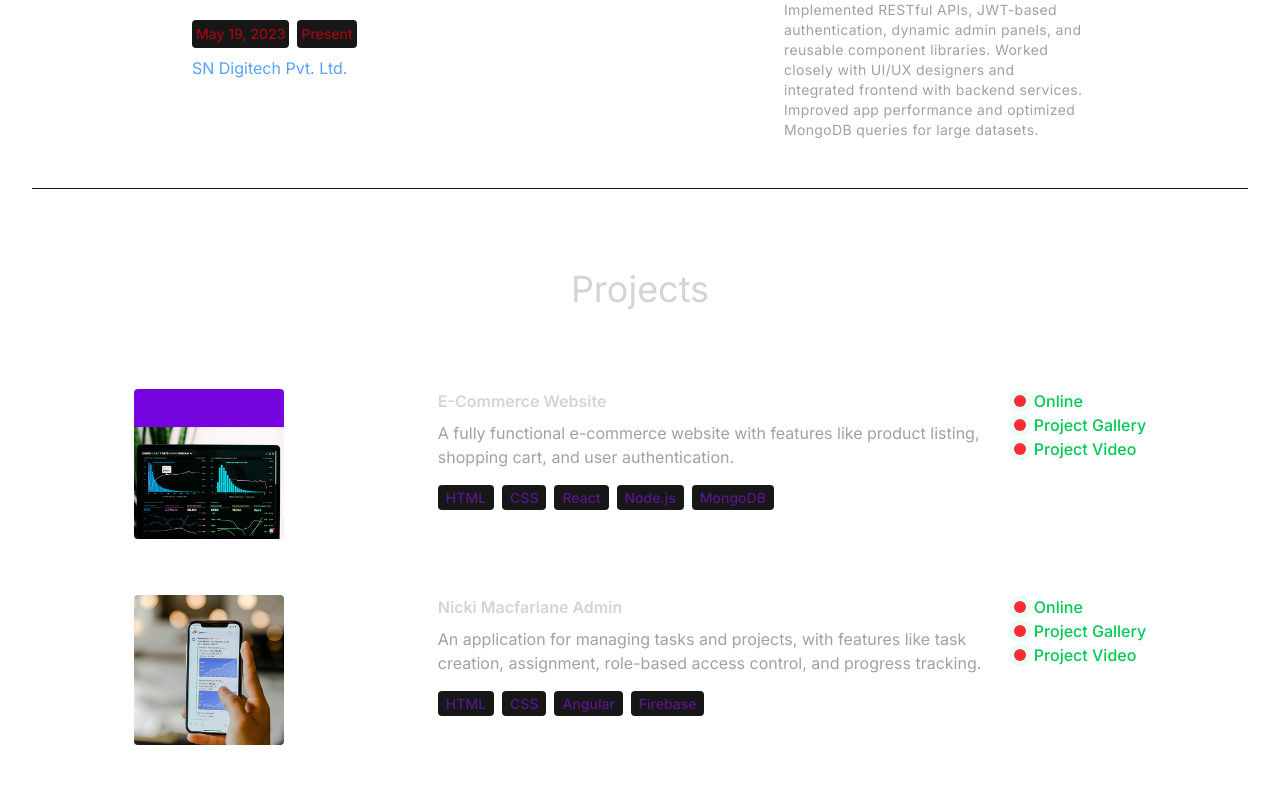
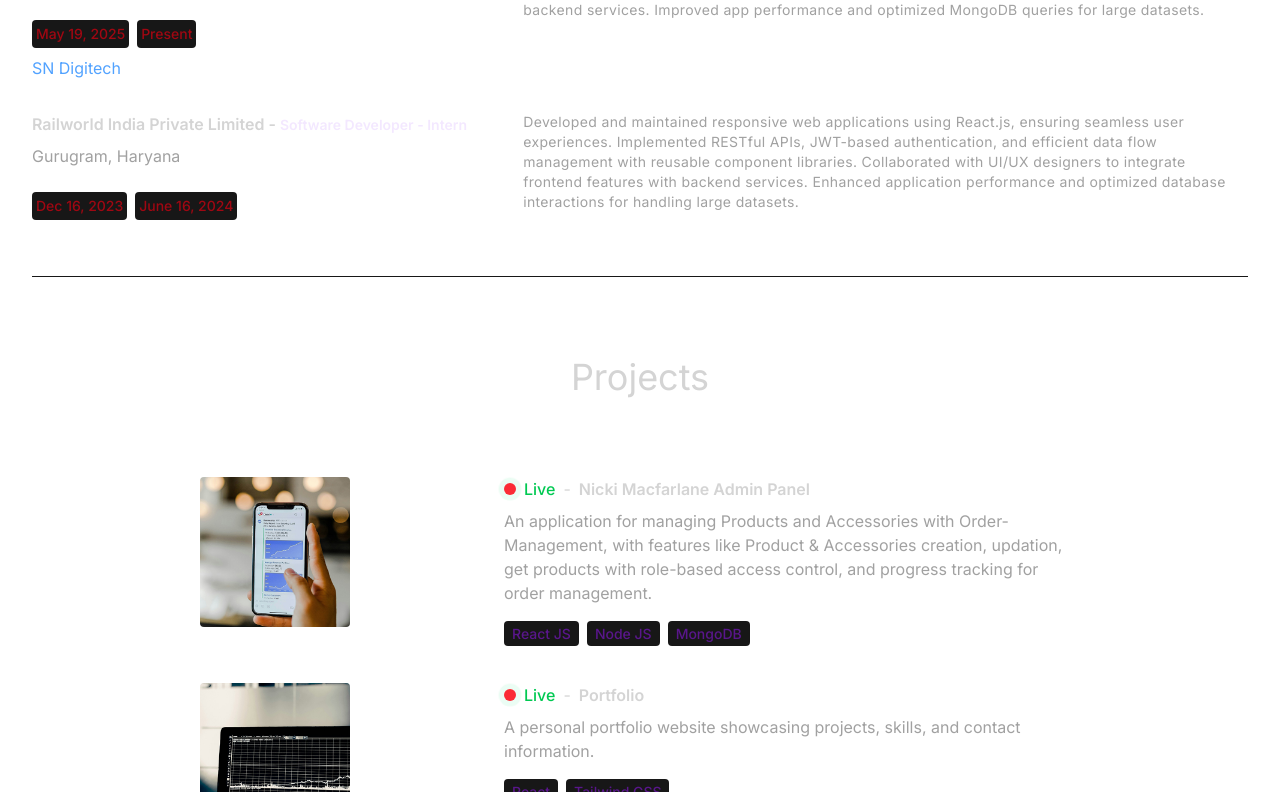
Before and after one commit to Neeraj708888/React-portfolio, a React (Vite) app: page / in a window 1280 px wide. Shown: the part 2928-3720 px from the top of the page. Built offline with nearby package versions, Linux system fonts and the light colour scheme.

Commit message:
Feature added

```diff
--- a/package.json
+++ b/package.json
@@ -15,7 +15,7 @@
     "react": "^19.0.0",
     "react-dom": "^19.0.0",
     "react-icons": "^5.5.0",
-    "react-router-dom": "^7.7.0"
+    "react-router-dom": "^7.9.1"
   },
   "devDependencies": {
     "@eslint/js": "^9.19.0",
--- a/src/components/Experience.jsx
+++ b/src/components/Experience.jsx
@@ -1,6 +1,7 @@
 import React from 'react';
 import { motion } from 'framer-motion';
 import { EXPERIENCE } from '../constants';
+import { Link } from 'react-router-dom';
 
 const Experience = () => {
   return (
@@ -16,13 +17,13 @@ const Experience = () => {
 
       <div>
         {EXPERIENCE.map((experience, index) => (
-          <div key={index} className="mb-8 flex flex-col lg:flex-row lg:justify-center gap-4">
+          <div key={index} className="mb-8 flex flex-col lg:flex-row lg:justify-center gap-2">
             {/* LEFT: Info */}
             <motion.div
               whileInView={{ opacity: 1, x: 0 }}
               initial={{ opacity: 0, x: 100 }}
               transition={{ duration: 1 }}
-              className="w-full max-w-xl lg:w-3/4"
+              className="w-full max-w-xl lg:w-1/2"
             >
               <h6 className="mb-2 font-semibold">
                 {experience?.company} -{' '}
@@ -37,9 +38,8 @@ const Experience = () => {
                 </span>
               ))}
 
-              {EXPERIENCE.map((web_link, index) => (
-                <p className='text-blue-400 hover:underline hover:text-blue-600 mt-2' key={index}><a href={web_link.web_link}>SN Digitech Pvt. Ltd.</a></p>
-            ))}
+                <p className='text-blue-400 hover:underline hover:text-blue-600 mt-2'><a href={experience.web_link}>{experience.short_name}</a></p>
+
             </motion.div>
 
 
@@ -48,11 +48,11 @@ const Experience = () => {
               whileInView={{ opacity: 1, x: 0 }}
               initial={{ opacity: 0, x: -100 }}
               transition={{ duration: 1 }}
-              className="w-full lg:w-1/4 text-left lg:text-right"
+              className="w-full lg:w-3/4 text-left lg:text-right"
             >
-            {EXPERIENCE.map((experience, index) => (
+
                 <p key={index} className="text-sm text-neutral-400 text-start tracking-wide">{experience.description}</p>
-            ))}
+
             </motion.div>
           </div>
         ))}
--- a/src/components/Projects.jsx
+++ b/src/components/Projects.jsx
@@ -14,7 +14,7 @@ const Projects = () => {
       >
         Projects
       </motion.h2>
-      <div className="">
+      <div className="flex flex-col">
         {PROJECTS.map((project, index) => (
           <div key={index} className="mb-8 flex flex-wrap lg:justify-center">
             <motion.div
@@ -37,7 +37,27 @@ const Projects = () => {
               transition={{ duration: 1 }}
               className="w-full max-w-xl lg:w-3/4"
             >
+
+              <div className="flex gap-2">
+                <span className="relative flex h-3 w-3 py-1.5">
+                  <span className="animate-ping absolute inline-flex h-full w-full rounded-full bg-green-400 opacity-75"></span>
+                  <span className="relative inline-flex rounded-full h-3 w-3 bg-red-500"></span>
+                </span>
+                {project.links.map((item, id) => (
+                  <a
+                  key={id}
+                  href={item  }
+                  target="_blank"
+                  rel="noopener noreferrer"
+                  className="text-green-500 font-medium"
+                >
+                  Live
+                </a>
+                ))}{"-"}
+
                 <h6 className="mb-2 font-semibold">{project.title}</h6>
+              </div>
+
               <p className="mb-4 text-neutral-400">{project.description}</p>
               {project.technologies.map((tech, index) => (
                 <span
@@ -48,7 +68,7 @@ const Projects = () => {
                 </span>
               ))}
             </motion.div>
-            <div className="flex flex-col ">
+            {/* <div className="flex flex-col ">
               <div className="flex gap-2">
                 <span className="relative flex h-3 w-3 py-1.5">
                   <span className="animate-ping absolute inline-flex h-full w-full rounded-full bg-green-400 opacity-75"></span>
@@ -91,7 +111,7 @@ const Projects = () => {
                   Project Video
                 </a>
               </div>
-            </div>
+            </div> */}
           </div>
         ))}
       </div>
--- a/src/components/Resume.jsx
+++ b/src/components/Resume.jsx
@@ -4,7 +4,7 @@ const CV = () => {
   return (
     <div className="text-center my-10 overflow-hidden whitespace-nowrap">
       <a
-        href="https://drive.google.com/uc?export=download&id=1Gj97VLqylj2On_rR5NBqD7FScdvISb6V"
+        href="https://drive.google.com/file/d/13V06RFEvw-Aw9u8cct81MgC7JDPiKPv9/view?usp=drivesdk"
         className="inline-block bg-blue-600 text-white px-6 py-3 rounded-lg hover:bg-blue-700 transition duration-300"
       >
         Download CV
--- a/src/constants/index.jsx
+++ b/src/constants/index.jsx
@@ -49,11 +49,9 @@ export const EXPERIENCE = [
     company: "SN Digitech Private Limited",
     position: "MERN Developer",
     location: "Noida, India",
-    web_link: "https://www.sndigitech.com/",
-    duration: [
-      { start: "May 19, 2023" },
-      { end: "Present" }
-    ],
+    web_link: "www.sndigitech.com",
+    short_name: "SN Digitech",
+    duration: [{ start: "May 19, 2025" }, { end: "Present" }],
     description: `
       Developed and maintained full-stack web applications using the MERN stack (MongoDB, Express.js, React.js, Node.js).
       Implemented RESTful APIs, JWT-based authentication, dynamic admin panels, and reusable component libraries.
@@ -71,83 +69,44 @@ export const EXPERIENCE = [
       "Axios",
       "Git",
     ],
-    website: "https://www.sndigitech.com", // Optional
-    logo: "/assets/logos/sndigitech.png",   // Optional
+    logo: "/assets/logos/sndigitech.png", // Optional
   },
-  // You can add more experience entries below if needed
+  {
+    company: "Railworld India Private Limited",
+    position: "Software Developer - Intern",
+    location: "Gurugram, Haryana",
+    duration: [{ start: "Dec 16, 2023" }, { end: "June 16, 2024" }],
+    description: `
+      Developed and maintained responsive web applications using React.js, ensuring seamless user experiences. Implemented RESTful APIs, JWT-based authentication, and efficient data flow management with reusable component libraries. Collaborated with UI/UX designers to integrate frontend features with backend services. Enhanced application performance and optimized database interactions for handling large datasets.
+    `,
+    technologies: ["React.js", "Redux Toolkit", "Tailwind CSS", "Axios", "Git"],
+  },
 ];
+
 
 export const PROJECTS = [
   {
-    title: "E-Commerce Website",
-    image: project1,
+    title: "Nicki Macfarlane Admin Panel",
+    image: project2, // Assuming this is imported correctly above
     description:
-      "A fully functional e-commerce website with features like product listing, shopping cart, and user authentication.",
-    technologies: ["HTML", "CSS", "React", "Node.js", "MongoDB"],
-    details: {
-      links: {
-        web: "https://alicom-admin-pannel.netlify.app/login",
-        local: {
-          github: "",
-        },
-      },
+      "An application for managing Products and Accessories with Order-Management, with features like Product & Accessories creation, updation, get products with role-based access control, and progress tracking for order management.",
+    technologies: ["React JS", "Node JS", "MongoDB"],
+    links: ["https://alicom-admin-pannel.netlify.app/"],
     media: {
       video_link: "", // Optional video demo link
-        project_images: [
-          "image1.jpg",
-          "image2.jpg",
-          "image3.jpg",
-          "image4.jpg",
-        ],
-      },
+      project_images: ["image1.jpg", "image2.jpg", "image3.jpg", "image4.jpg"],
     },
   },
   {
-    title: "Nicki Macfarlane Admin",
-    image: project2, // Assuming this is imported correctly above
-    description:
-      "An application for managing tasks and projects, with features like task creation, assignment, role-based access control, and progress tracking.",
-    technologies: ["HTML", "CSS", "Angular", "Firebase"],
-    details: {
-      links: {
-        web: "https://alicom-admin-pannel.netlify.app/login",
-        local: {
-          github: "",
-        },
-      },
-      media: {
-        video_link: "", // Optional video demo link
-        project_images: [
-          "image1.jpg",
-          "image2.jpg",
-          "image3.jpg",
-          "image4.jpg",
-        ],
-      },
-    },
-  },
-  {
-    title: "BDRL Admin Pannel",
+    title: "Portfolio",
     image: project3,
     description:
       "A personal portfolio website showcasing projects, skills, and contact information.",
-    technologies: ["HTML", "CSS", "React", "Tailwind CSS"],
-    details: {
-      links: {
-        web: "https://alicom-admin-pannel.netlify.app/login",
-        local: {
-          github: "",
-        },
-      },
+    technologies: ["React", "Tailwind CSS"],
+    links: ["https://react-portfolio-neeraj.netlify.app/"],
     media: {
       video_link: "", // Optional video demo link
-        project_images: [
-          "image1.jpg",
-          "image2.jpg",
-          "image3.jpg",
-          "image4.jpg",
-        ],
-      },
+      project_images: ["image1.jpg", "image2.jpg", "image3.jpg", "image4.jpg"],
       },
   },
   {
@@ -156,22 +115,10 @@ export const PROJECTS = [
     description:
       "A platform for creating and publishing blog posts, with features like rich text editing, commenting, and user profiles.",
     technologies: ["HTML", "CSS", "Vue.js", "Express", "mongoDB"],
-    details: {
-      links: {
-        web: "https://alicom-admin-pannel.netlify.app/login",
-        local: {
-          github: "",
-        },
-      },
+    links: ["https://alicom-admin-pannel.netlify.app/"],
     media: {
       video_link: "", // Optional video demo link
-        project_images: [
-          "image1.jpg",
-          "image2.jpg",
-          "image3.jpg",
-          "image4.jpg",
-        ],
-      },
+      project_images: ["image1.jpg", "image2.jpg", "image3.jpg", "image4.jpg"],
     },
   },
   {
@@ -180,26 +127,25 @@ export const PROJECTS = [
     description:
       "A platform for creating and publishing blog posts, with features like rich text editing, commenting, and user profiles.",
     technologies: ["HTML", "CSS", "Vue.js", "Express", "mongoDB"],
-    details: {
-      links: {
-        web: "https://alicom-admin-pannel.netlify.app/login",
-        local: {
-          github: "",
+    links: ["https://alicom-admin-pannel.netlify.app/"],
+    media: {
+      video_link: "", // Optional video demo link
+      project_images: ["image1.jpg", "image2.jpg", "image3.jpg", "image4.jpg"],
     },
   },
-      mmedia: {
+  {
+    title: "Question Bank",
+    image: project1,
+    description:
+      "A fully functional with CRUD & features like questions and user authentication with JWT-Token.",
+    technologies: ["HTML", "CSS", "React", "Node.js", "MongoDB"],
+    links: ["https://question-bank-frontend-navy.vercel.app/"],
+    media: {
       video_link: "", // Optional video demo link
-        project_images: [
-          "image1.jpg",
-          "image2.jpg",
-          "image3.jpg",
-          "image4.jpg",
-        ],
-      },
+      project_images: ["image1.jpg", "image2.jpg", "image3.jpg", "image4.jpg"],
     },
   },
 ];
-
 export const CONTACT = {
   address: "Bisrakh Sector-1 Gautambudh Nagar Greater Noida (UP) ",
   phoneNo: "+91 7088887210 ",
```
Also changed, not shown: 1 other file (tests, documents, lock files or other folders). Lines whose indentation alone changed are shown as unchanged.
